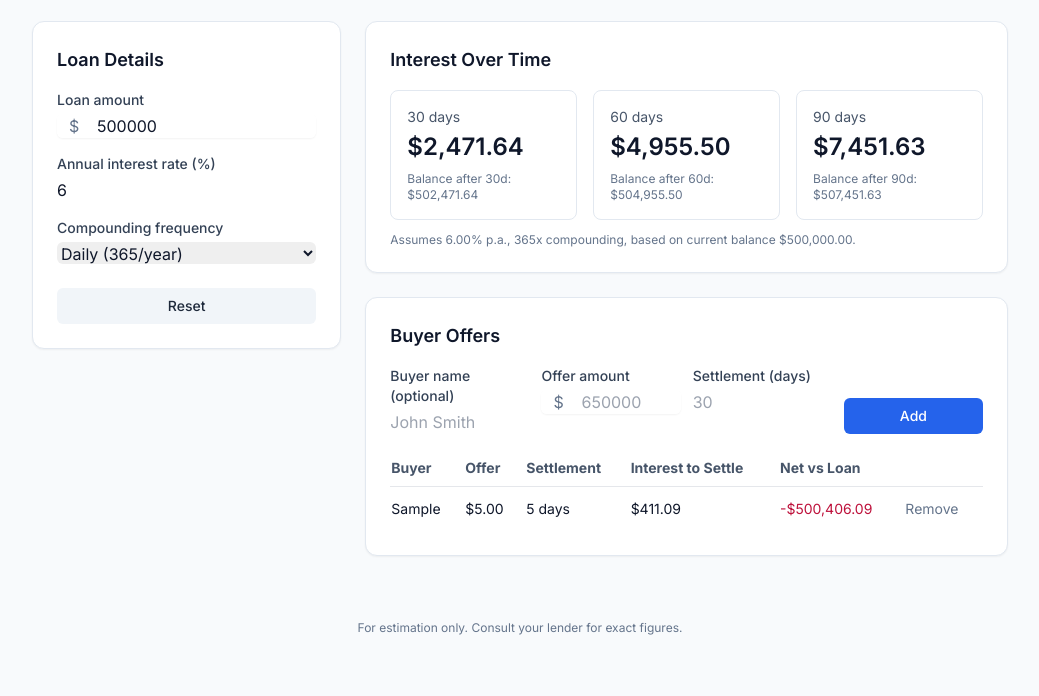
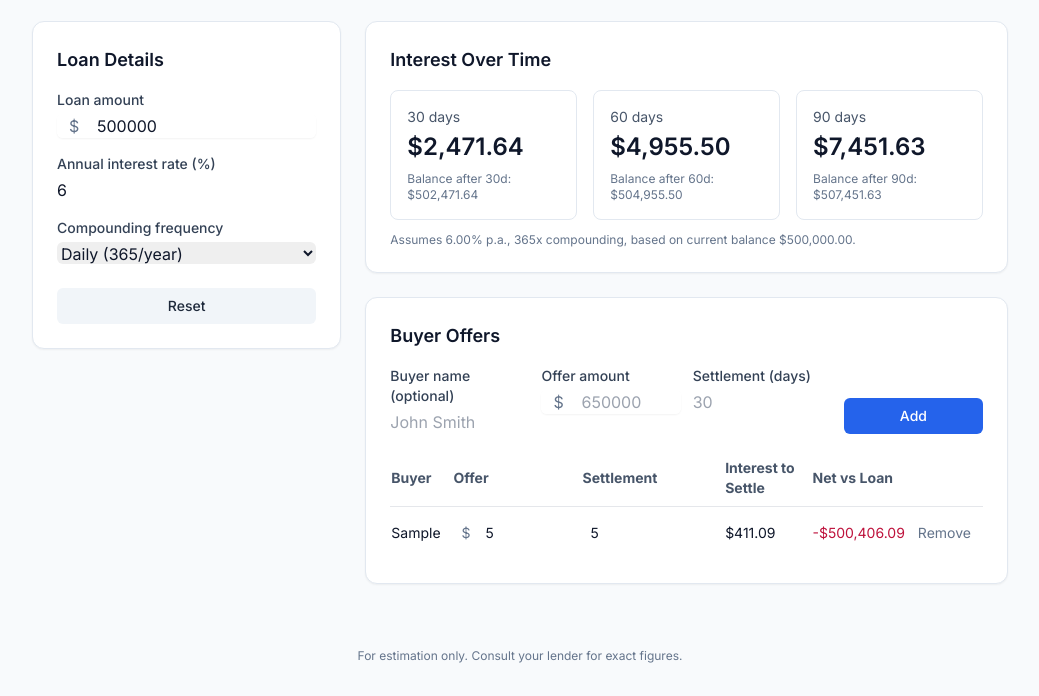
Before and after one commit to joostfunkekupper/sell-my-house, a plain HTML site: page index.html in a window 1280 px wide. Both pictures are taken after typing "Sample", "5", "5" into the empty fields and a click on the button "Add". Shown: the part 160-856 px from the top of the page, without its empty margins (120-1159 px from the left). Before the commit the page ends 828 px from the top, so only its background shows below. Drawn offline with nearby package versions, Linux system fonts and the light colour scheme.

Commit message:
Edit offers

```diff
--- a/index.html
+++ b/index.html
@@ -276,12 +276,21 @@
         return `
           <tr class="border-b last:border-0">
             <td class="py-3 pr-3">${buyerName}</td>
-            <td class="py-3 pr-3">${formatCurrency(o.amount)}</td>
-            <td class="py-3 pr-3">${o.days} days</td>
+            <td class="py-3 pr-3">
+              <div class="relative">
+                <div class="pointer-events-none absolute inset-y-0 left-0 flex items-center pl-2">
+                  <span class="text-slate-500 text-sm">${currencyToSymbol(state.currency)}</span>
+                </div>
+                <input type="number" inputmode="decimal" class="block w-full rounded border-slate-300 pl-8 pr-2 py-1 text-sm focus:border-primary-500 focus:ring-primary-500" value="${o.amount}" min="0" step="0.01" data-id="${o.id}" data-field="amount">
+              </div>
+            </td>
+            <td class="py-3 pr-3">
+              <input type="number" inputmode="numeric" class="block w-full rounded border-slate-300 px-2 py-1 text-sm focus:border-primary-500 focus:ring-primary-500" value="${o.days}" min="0" step="1" data-id="${o.id}" data-field="days">
+            </td>
             <td class="py-3 pr-3">${formatCurrency(interestToSettle)}</td>
             <td class="py-3 pr-3 ${netClass}">${formatCurrency(netVsLoan)}</td>
             <td class="py-3 pr-3">
-              <button data-id="${o.id}" class="remove-offer text-slate-500 hover:text-rose-600">Remove</button>
+              <button data-id="${o.id}" class="remove-offer text-slate-500 hover:text-rose-600 text-sm">Remove</button>
             </td>
           </tr>
         `;
@@ -295,6 +304,23 @@
           state.offers = state.offers.filter(o => String(o.id) !== String(id));
           saveToStorage();
           renderOffers();
+        });
+      });
+
+      // Bind edit inputs
+      tbody.querySelectorAll('input[data-field]').forEach((input) => {
+        input.addEventListener('blur', (e) => {
+          const id = e.currentTarget.getAttribute('data-id');
+          const field = e.currentTarget.getAttribute('data-field');
+          const value = toNumber(e.currentTarget.value);
+
+          const offer = state.offers.find(o => String(o.id) === String(id));
+          if (offer && value >= 0) {
+            offer[field] = value;
+            saveToStorage();
+            // Re-render to update calculated values
+            renderOffers();
+          }
         });
       });
     }
```
